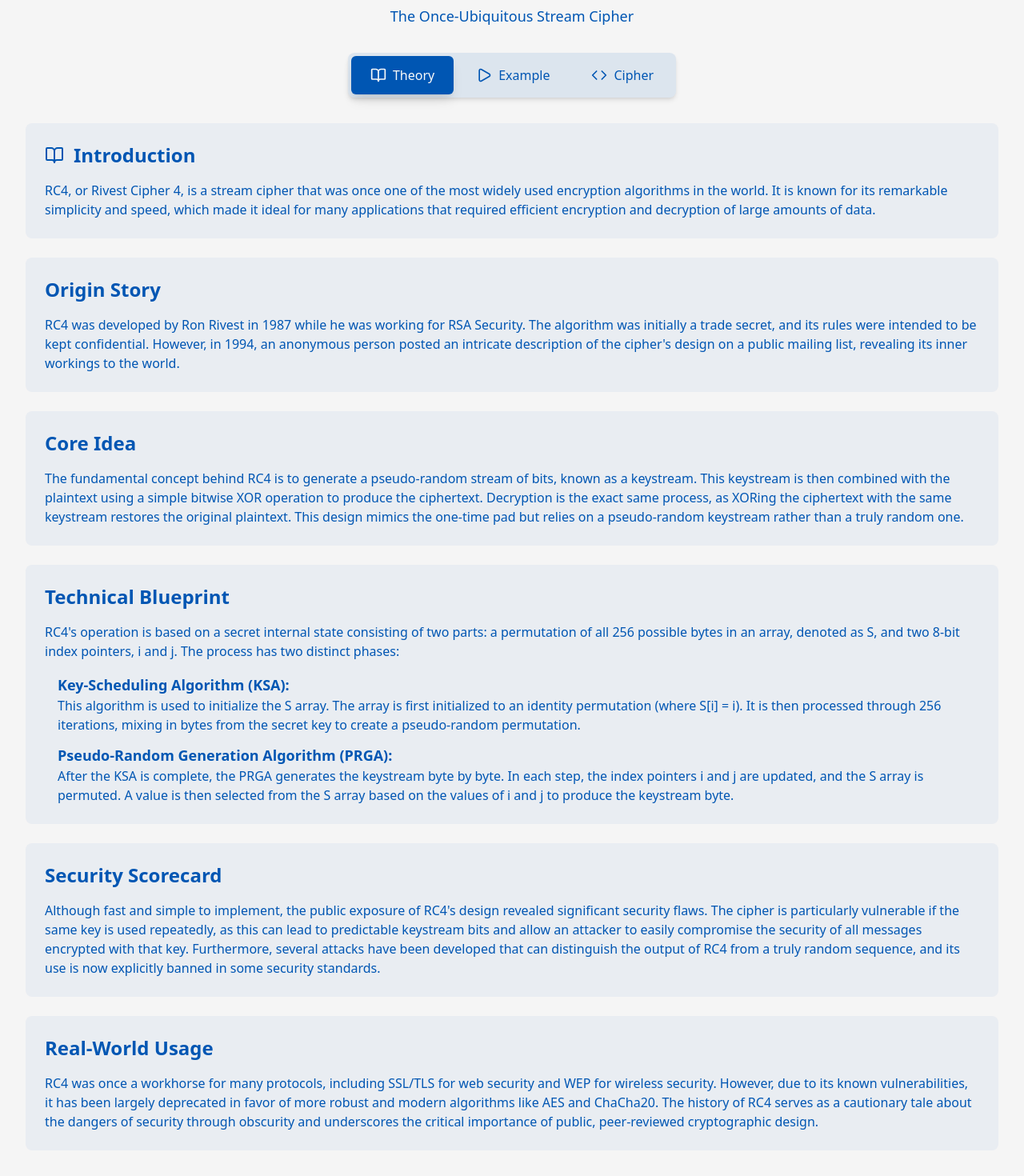
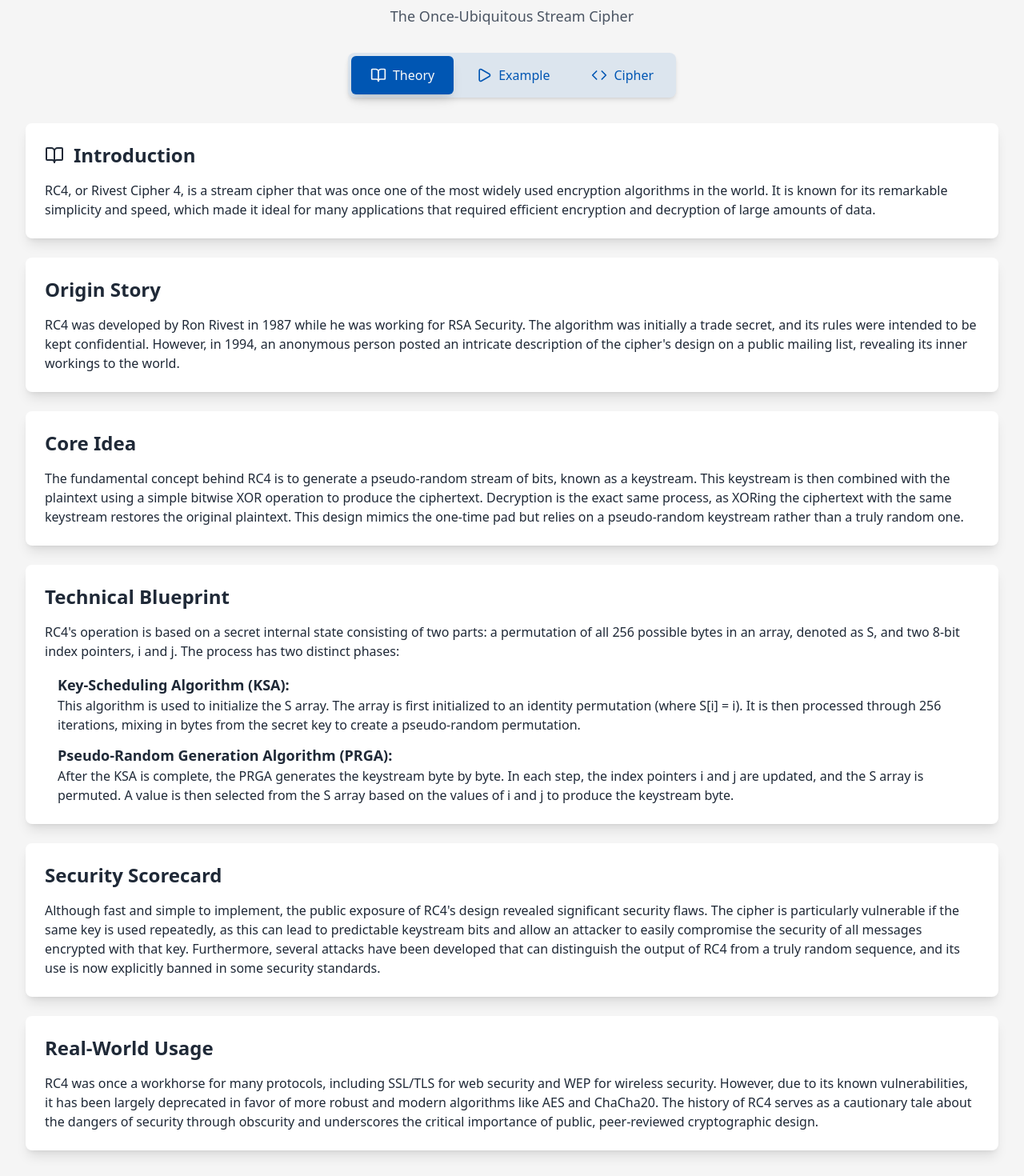
Before and after one commit to VlabInternship/cipher-index, a Next.js app: page /rc4-cipher in a window 1280 px wide. Shown: the part 90-1560 px from the top of the page at 80% size. Built offline with nearby package versions, Linux system fonts and the light colour scheme.

Commit message:
Changes to rc4 and chacha20

```diff
--- a/pages/rc4-cipher.jsx
+++ b/pages/rc4-cipher.jsx
@@ -5,7 +5,22 @@
 // A single cell in the visualization grid
 const Cell = ({ value, isHighlightedI, isHighlightedJ, isSwap }) => (
   <div
-    className={`w-12 h-12 sm:w-14 sm:h-14 border border-chacha-accent/30 flex items-center justify-center text-sm font-mono transit            <d            <div className="bg-chacha-accent/5 rounded-lg p-6">
+    className={`w-12 h-12 s            <div className="bg-white shadow-lg rounded-lg p-6">
+              <h2 className="text-2xl font-bold mb-4 text-gray-800 flex items-center">
+                <BookOpen className="w-6 h-6 mr-3 text-gray-800" /> Introduction
+              </h2>
+              <div className="space-y-4 text-gray-800">
+                <p>
+                  RC4, or Rivest Cipher 4, is a stream cipher that was once one of the most widely used encryption algorithms in the world.
+                  It is known for its remarkable simplicity and speed, which made it ideal for many applications that required efficient
+                  encryption and decryption of large amounts of data.
+                </p>
+              </div>
+            </div>
+
+            <div className="bg-white shadow-lg rounded-lg p-6">
+              <h2 className="text-2xl font-bold mb-4 text-gray-800">Origin Story</h2>
+              <div className="space-y-4 text-gray-800">order border-chacha-accent/30 flex items-center justify-center text-sm font-mono transit            <d            <div className="bg-chacha-accent/5 rounded-lg p-6">
                                 </div>
                 </div>
               </div>
@@ -186,8 +201,8 @@
       <div className="max-w-7xl mx-auto">
         {/* Header */}
         <div className="text-center mb-8">
-          <h1 className="text-4xl font-bold mb-6 text-chacha-accent">RC4 Cipher </h1>
-          <p className="text-lg text-chacha-accent mb-8">The Once-Ubiquitous Stream Cipher</p>
+          <h1 className="text-4xl font-bold mb-6 text-gray-800">RC4 Cipher </h1>
+          <p className="text-lg text-gray-600 mb-8">The Once-Ubiquitous Stream Cipher</p>
         </div>
 
         {/* Navbar */}
@@ -292,7 +307,7 @@
                 </div>
               </div>
 
-              <h2 className="text-2xl font-bold mb-2 text-center text-chacha-accent">S-Array State</h2>
+              <h2 className="text-2xl font-bold mb-2 text-center text-gray-800">S-Array State</h2>
               <div className="overflow-x-auto">
                 <SArrayGrid s={s} i={i} j={j} swapIndices={swapIndices} />
               </div>
@@ -309,11 +324,11 @@
         {activeTab === 'theory' && (
         <div className="mt-8">
           <div className="space-y-6 animate-fade-in">
-            <div className="bg-chacha-accent/5 rounded-lg p-6">
-              <h2 className="text-2xl font-bold mb-4 text-chacha-accent flex items-center">
-                <BookOpen className="w-6 h-6 mr-3 text-chacha-accent" /> Introduction
+            <div className="bg-white shadow-lg rounded-lg p-6">
+              <h2 className="text-2xl font-bold mb-4 text-gray-800 flex items-center">
+                <BookOpen className="w-6 h-6 mr-3 text-gray-800" /> Introduction
               </h2>
-              <div className="space-y-4 text-chacha-accent">
+              <div className="space-y-4 text-gray-800">
                 <p>
                   RC4, or Rivest Cipher 4, is a stream cipher that was once one of the most widely used encryption algorithms in the world.
                   It is known for its remarkable simplicity and speed, which made it ideal for many applications that required efficient
@@ -322,9 +337,9 @@
               </div>
             </div>
 
-            <div className="bg-chacha-accent/5 rounded-lg p-6">
-              <h2 className="text-2xl font-bold mb-4 text-chacha-accent">Origin Story</h2>
-              <div className="space-y-4 text-chacha-accent">
+            <div className="bg-white shadow-lg rounded-lg p-6">
+              <h2 className="text-2xl font-bold mb-4 text-gray-800">Origin Story</h2>
+              <div className="space-y-4 text-gray-800">
                 <p>
                   RC4 was developed by Ron Rivest in 1987 while he was working for RSA Security. The algorithm was initially a trade secret,
                   and its rules were intended to be kept confidential. However, in 1994, an anonymous person posted an intricate description
@@ -333,9 +348,9 @@
               </div>
             </div>
 
-            <div className="bg-chacha-accent/5 rounded-lg p-6">
-              <h2 className="text-2xl font-bold mb-4 text-chacha-accent">Core Idea</h2>
-              <div className="space-y-4 text-chacha-accent">
+            <div className="bg-white shadow-lg rounded-lg p-6">
+              <h2 className="text-2xl font-bold mb-4 text-gray-800">Core Idea</h2>
+              <div className="space-y-4 text-gray-800">
                 <p>
                   The fundamental concept behind RC4 is to generate a pseudo-random stream of bits, known as a keystream. This keystream
                   is then combined with the plaintext using a simple bitwise XOR operation to produce the ciphertext. Decryption is the
@@ -345,16 +360,16 @@
               </div>
             </div>
 
-            <div className="bg-chacha-accent/5 rounded-lg p-6">
-              <h2 className="text-2xl font-bold mb-4 text-chacha-accent">Technical Blueprint</h2>
-              <div className="space-y-4 text-chacha-accent">
+            <div className="bg-white shadow-lg rounded-lg p-6">
+              <h2 className="text-2xl font-bold mb-4 text-gray-800">Technical Blueprint</h2>
+              <div className="space-y-4 text-gray-800">
                 <p>
                   RC4's operation is based on a secret internal state consisting of two parts: a permutation of all 256 possible bytes
                   in an array, denoted as S, and two 8-bit index pointers, i and j. The process has two distinct phases:
                 </p>
                 <div className="ml-4 space-y-3">
                   <div>
-                    <h3 className="text-lg font-semibold text-chacha-accent">Key-Scheduling Algorithm (KSA):</h3>
+                    <h3 className="text-lg font-semibold text-gray-800">Key-Scheduling Algorithm (KSA):</h3>
                     <p>
                       This algorithm is used to initialize the S array. The array is first initialized to an identity permutation
                       (where S[i] = i). It is then processed through 256 iterations, mixing in bytes from the secret key to create
@@ -362,7 +377,7 @@
                     </p>
                   </div>
                   <div>
-                    <h3 className="text-lg font-semibold text-chacha-accent">Pseudo-Random Generation Algorithm (PRGA):</h3>
+                    <h3 className="text-lg font-semibold text-gray-800">Pseudo-Random Generation Algorithm (PRGA):</h3>
                     <p>
                       After the KSA is complete, the PRGA generates the keystream byte by byte. In each step, the index pointers i
                       and j are updated, and the S array is permuted. A value is then selected from the S array based on the values
@@ -373,9 +388,9 @@
               </div>
             </div>
 
-            <div className="bg-chacha-accent/5 rounded-lg p-6">
-              <h2 className="text-2xl font-bold mb-4 text-chacha-accent">Security Scorecard</h2>
-              <div className="space-y-4 text-chacha-accent">
+            <div className="bg-white shadow-lg rounded-lg p-6">
+              <h2 className="text-2xl font-bold mb-4 text-gray-800">Security Scorecard</h2>
+              <div className="space-y-4 text-gray-800">
                 <p>
                   Although fast and simple to implement, the public exposure of RC4's design revealed significant security flaws.
                   The cipher is particularly vulnerable if the same key is used repeatedly, as this can lead to predictable keystream
@@ -386,9 +401,9 @@
               </div>
             </div>
 
-            <div className="bg-chacha-accent/5 rounded-lg p-6">
-              <h2 className="text-2xl font-bold mb-4 text-chacha-accent">Real-World Usage</h2>
-              <div className="space-y-4 text-chacha-accent">
+            <div className="bg-white shadow-lg rounded-lg p-6">
+              <h2 className="text-2xl font-bold mb-4 text-gray-800">Real-World Usage</h2>
+              <div className="space-y-4 text-gray-800">
                 <p>
                   RC4 was once a workhorse for many protocols, including SSL/TLS for web security and WEP for wireless security.
                   However, due to its known vulnerabilities, it has been largely deprecated in favor of more robust and modern
@@ -403,16 +418,16 @@
         {activeTab === 'example' && (
         <div className="mt-8">
           <div className="space-y-6 animate-fade-in">
-            <div className="bg-chacha-accent/5 rounded-lg p-6">
-              <h2 className="text-2xl font-bold mb-4 text-chacha-accent">Solved Example: RC4</h2>
-            <div className="space-y-4 text-chacha-accent">
+            <div className="bg-white shadow-lg rounded-lg p-6">
+              <h2 className="text-2xl font-bold mb-4 text-gray-800">Solved Example: RC4</h2>
+            <div className="space-y-4 text-gray-800">
               <p className="mb-4">
                 The provided sources offer a simplified example of RC4 operating on 3-bit chunks instead of bytes.
                 This conceptual walkthrough demonstrates the core logic of the KSA and PRGA.
               </p>
 
-              <div className="bg-chacha-accent/5 p-4 rounded-md">
-                <h3 className="font-semibold text-chacha-primary mb-3">Example: Simplified RC4 with 3-bit chunks</h3>
+              <div className="bg-gray-50 p-4 rounded-md">
+                <h3 className="font-semibold text-gray-800 mb-3">Example: Simplified RC4 with 3-bit chunks</h3>
                 <div className="space-y-2 font-mono text-sm">
                   <p><strong>Key:</strong> [1 2 3 6] (a 4×3-bit key)</p>
                   <p><strong>Plaintext:</strong> [1 2 2 2] (a stream of 3-bit chunks)</p>
@@ -421,7 +436,7 @@
 
               <div className="space-y-4">
                 <div>
-                  <h3 className="text-lg font-semibold text-chacha-primary mb-2">Step 1: Key-Scheduling Algorithm (KSA)</h3>
+                  <h3 className="text-lg font-semibold text-gray-800 mb-2">Step 1: Key-Scheduling Algorithm (KSA)</h3>
                   <div className="ml-4 space-y-2">
                     <p>
                       <strong>Initialization:</strong> The state vector S is initialized to the identity permutation:
@@ -436,12 +451,12 @@
                 </div>
 
                 <div>
-                  <h3 className="text-lg font-semibold text-chacha-primary mb-2">Step 2: Pseudo-Random Generation Algorithm (PRGA)</h3>
+                  <h3 className="text-lg font-semibold text-gray-800 mb-2">Step 2: Pseudo-Random Generation Algorithm (PRGA)</h3>
                   <p className="mb-3">The PRGA now generates a keystream, one 3-bit chunk at a time, for encryption.</p>
 
                   <div className="ml-4 space-y-3">
-                    <div className="bg-chacha-accent/5 p-3 rounded-md">
-                      <h4 className="font-semibold text-chacha-primary mb-2">Iteration 1:</h4>
+                    <div className="bg-gray-50 p-3 rounded-md">
+                      <h4 className="font-semibold text-gray-800 mb-2">Iteration 1:</h4>
                       <div className="space-y-1 text-sm">
                         <p>i = 1, j = 3.</p>
                         <p>S is swapped, resulting in S = [2 4 7 3 6 0 1 5].</p>
@@ -450,8 +465,8 @@
                       </div>
                     </div>
 
-                    <div className="bg-chacha-accent/5 p-3 rounded-md">
-                      <h4 className="font-semibold text-chacha-primary mb-2">Iteration 2:</h4>
+                    <div className="bg-gray-50 p-3 rounded-md">
+                      <h4 className="font-semibold text-gray-800 mb-2">Iteration 2:</h4>
                       <div className="space-y-1 text-sm">
                         <p>i = 2, j = 2.</p>
                         <p>S is swapped (or remains the same if the indices are equal), and S remains [2 4 7 3 6 0 1 5].</p>
```
Also changed, not shown: pages/chacha20-cipher.jsx (+33 -33 lines).
